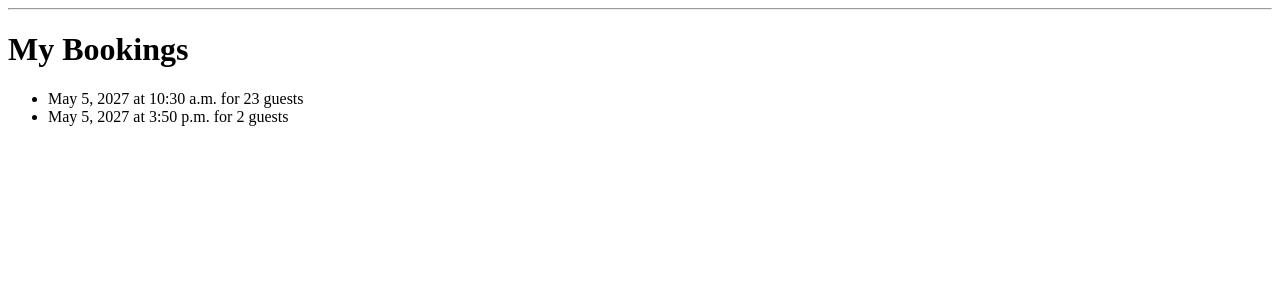
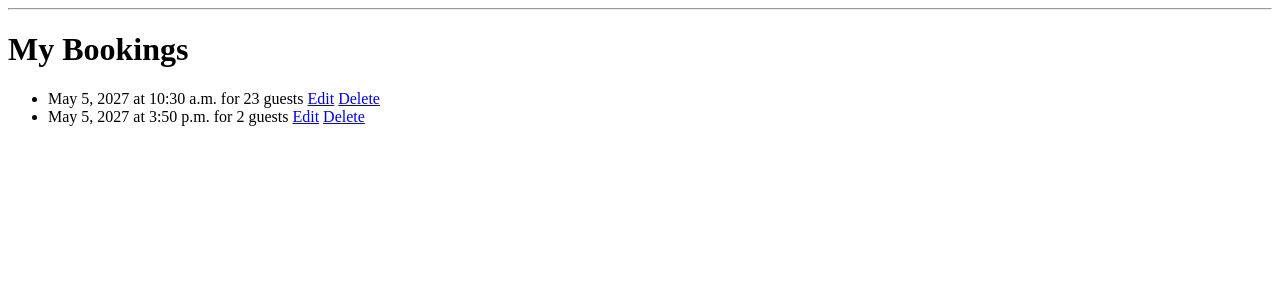
Before and after one commit to liepinaievaa-maker/restaurant-bootshaus-booking-system, a Django app: page /my-bookings/ in a window 1280 px wide. Shown: the part 29-329 px from the top of the page. Run offline with Django 5.2, Linux system fonts and the light colour scheme; a user stored in the database is signed in; data comes from the database, SQL or seed files in the repository; both versions use the stored data as it was after the commit.

Commit message:
Add deletion and editing for bookings

```diff
--- a/bookings/templates/bookings/my_bookings.html
+++ b/bookings/templates/bookings/my_bookings.html
@@ -9,6 +9,9 @@
                 <li>
                     {{ booking.booking_date }} at {{ booking.booking_time }}
                     for {{ booking.guests }} guests
+
+                    <a href="{% url 'edit_booking' booking.id %}">Edit</a>
+                    <a href="{% url 'delete_booking' booking.id %}">Delete</a>
                 </li>
             {% endfor %}
         </ul>
--- a/bookings/views.py
+++ b/bookings/views.py
@@ -1,4 +1,4 @@
-from django.shortcuts import render
+from django.shortcuts import render, get_object_or_404, redirect
 from django.contrib.auth.decorators import login_required
 from .forms import BookingForm
 from .models import Booking
@@ -32,5 +32,46 @@ def create_booking(request):
 
 @login_required
 def my_bookings(request):
-    bookings = Booking.objects.filter(user=request.user)
+    """
+    View to display bookings for the logged-in user.
+    """
+    bookings = Booking.objects.filter(user=request.user).order_by(
+        '-booking_date'
+    )
     return render(request, 'bookings/my_bookings.html', {'bookings': bookings})
+
+
+@login_required
+def edit_booking(request, booking_id):
+    """
+    View to edit a booking.
+    """
+    booking = get_object_or_404(Booking, id=booking_id, user=request.user)
+
+    if request.method == 'POST':
+        form = BookingForm(request.POST, instance=booking)
+        if form.is_valid():
+            form.save()
+            return redirect('my_bookings')
+    else:
+        form = BookingForm(instance=booking)
+
+    return render(request, 'bookings/edit_booking.html', {'form': form})
+
+
+@login_required
+def delete_booking(request, booking_id):
+    """
+    View to delete a booking.
+    """
+    booking = get_object_or_404(Booking, id=booking_id, user=request.user)
+
+    if request.method == 'POST':
+        booking.delete()
+        return redirect('my_bookings')
+
+    return render(
+        request,
+        'bookings/delete_booking.html',
+        {'booking': booking}
+    )
--- a/bootshaus/urls.py
+++ b/bootshaus/urls.py
@@ -16,7 +16,9 @@ Including another URLconf
 """
 from django.contrib import admin
 from django.urls import path, include
-from bookings.views import home, create_booking, my_bookings
+from bookings.views import (
+    home, create_booking, my_bookings, edit_booking, delete_booking
+)
 
 urlpatterns = [
     path('admin/', admin.site.urls),
@@ -24,4 +26,10 @@ urlpatterns = [
     path('book/', create_booking, name='create_booking'),
     path('accounts/', include('django.contrib.auth.urls')),
     path('my-bookings/', my_bookings, name='my_bookings'),
+    path('edit-booking/<int:booking_id>/', edit_booking, name='edit_booking'),
+    path(
+        'delete-booking/<int:booking_id>/',
+        delete_booking,
+        name='delete_booking'
+    ),
 ]
```
Also changed, not shown: bookings/templates/bookings/delete_booking.html (added, +19 -0 lines), bookings/templates/bookings/edit_booking.html (added, +11 -0 lines), db.sqlite3.
